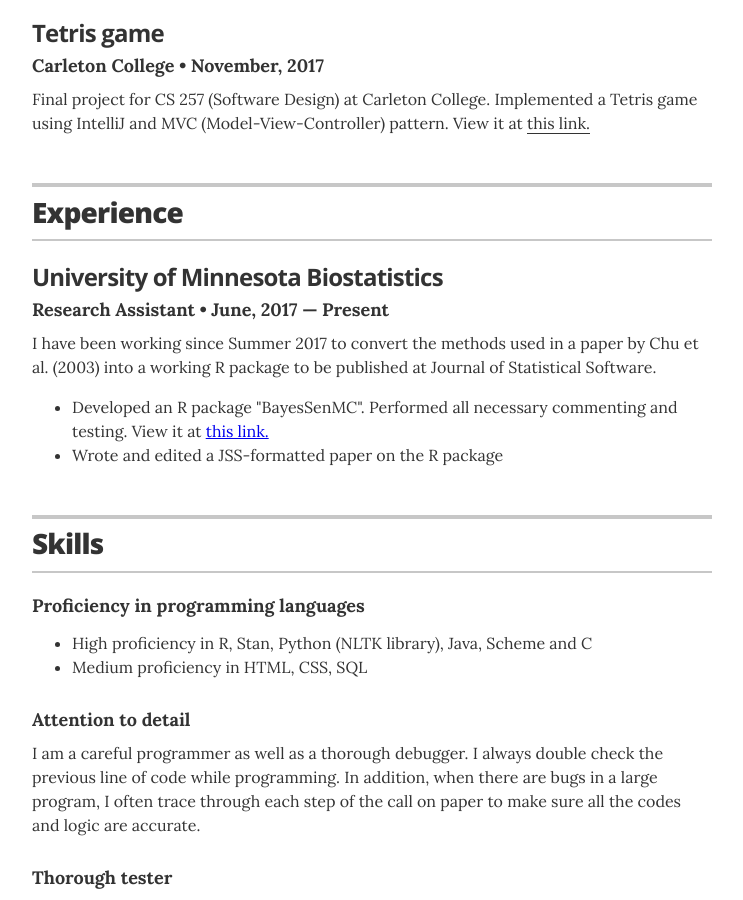
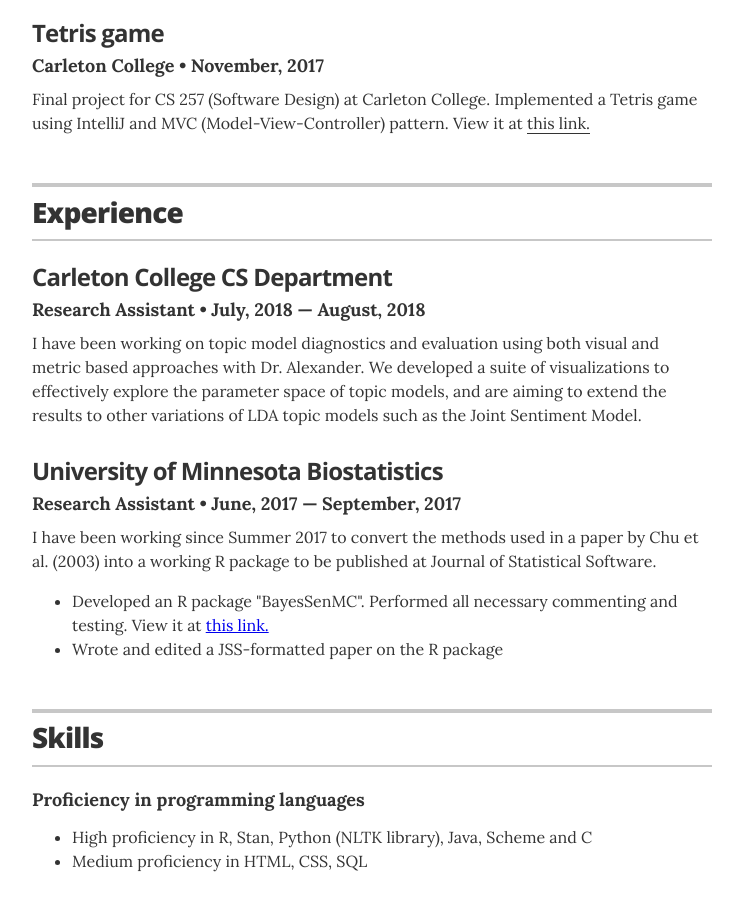
Before and after one commit to formidify/formidify.github.io, a Jekyll site: the page built from index.html, in a window 1280 px wide and 900 px high, scrolled down 901 px. Shown: the whole window, without its empty margins (268-1011 px from the left). Built offline with Jekyll 4.4.1, drawn with Linux system fonts in a browser that asks for light colours.

Commit message:
Update experience.yml

```diff
--- a/_data/experience.yml
+++ b/_data/experience.yml
@@ -1,6 +1,13 @@
 # Experiences
+
+# Research Assistant
+- company: Carleton College CS Department
+  position: Research Assistant
+  duration: July, 2018 &mdash; August, 2018
+  summary: I have been working on topic model diagnostics and evaluation using both visual and metric based approaches with Dr. Alexander. We developed a suite of visualizations to effectively explore the parameter space of topic models, and are aiming to extend the results to other variations of LDA topic models such as the Joint Sentiment Model.
+
 # Research Assistant
 - company: University of Minnesota Biostatistics
   position: Research Assistant
-  duration: June, 2017 &mdash; Present
+  duration: June, 2017 &mdash; September, 2017
   summary: I have been working since Summer 2017 to convert the methods used in a paper by Chu et al. (2003) into a working R package to be published at Journal of Statistical Software.<ul><li>Developed an R package "BayesSenMC". Performed all necessary commenting and testing. View it at <a href="https://github.com/formidify/BayesSenMC" target=_blank rel="noopener noreferrer">this link.</a></li><li>Wrote and edited a JSS-formatted paper on the R package</li>
```
